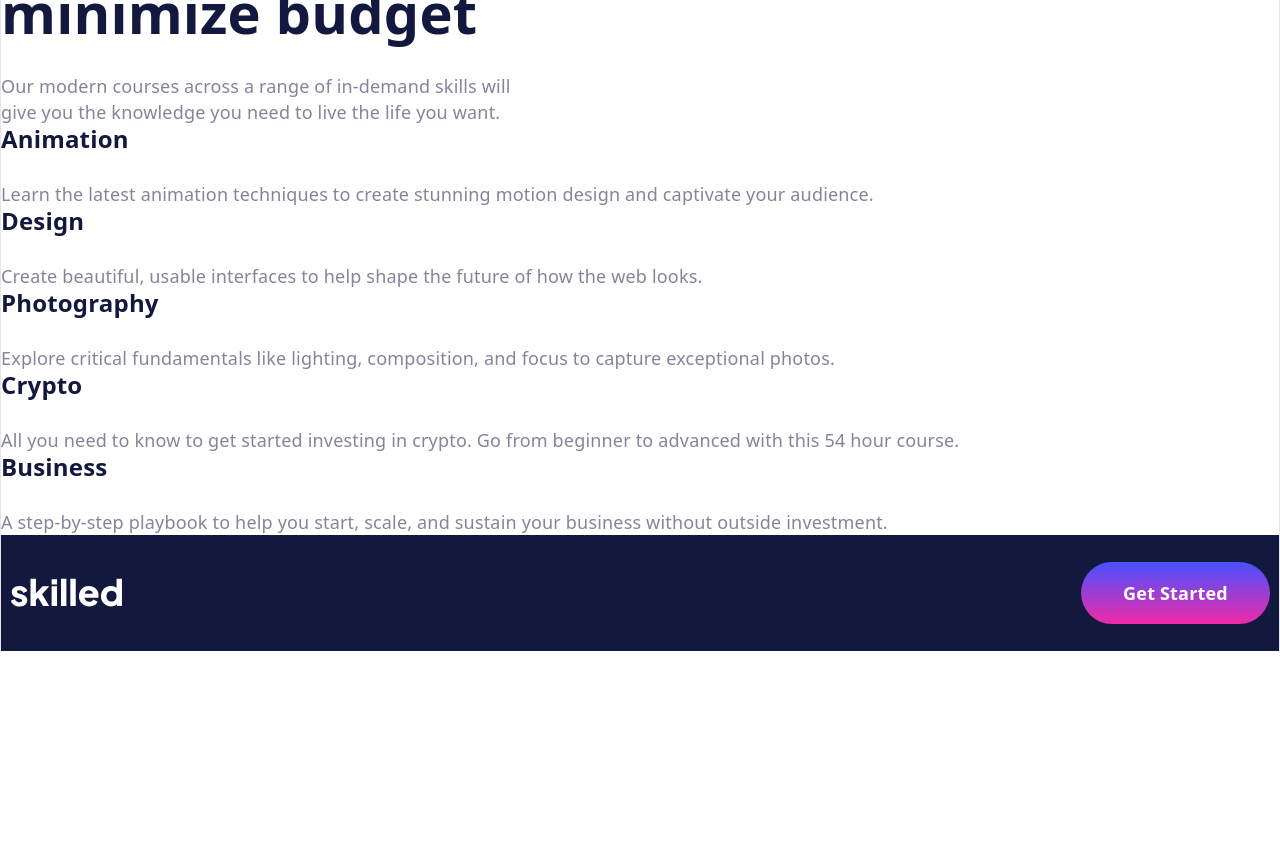
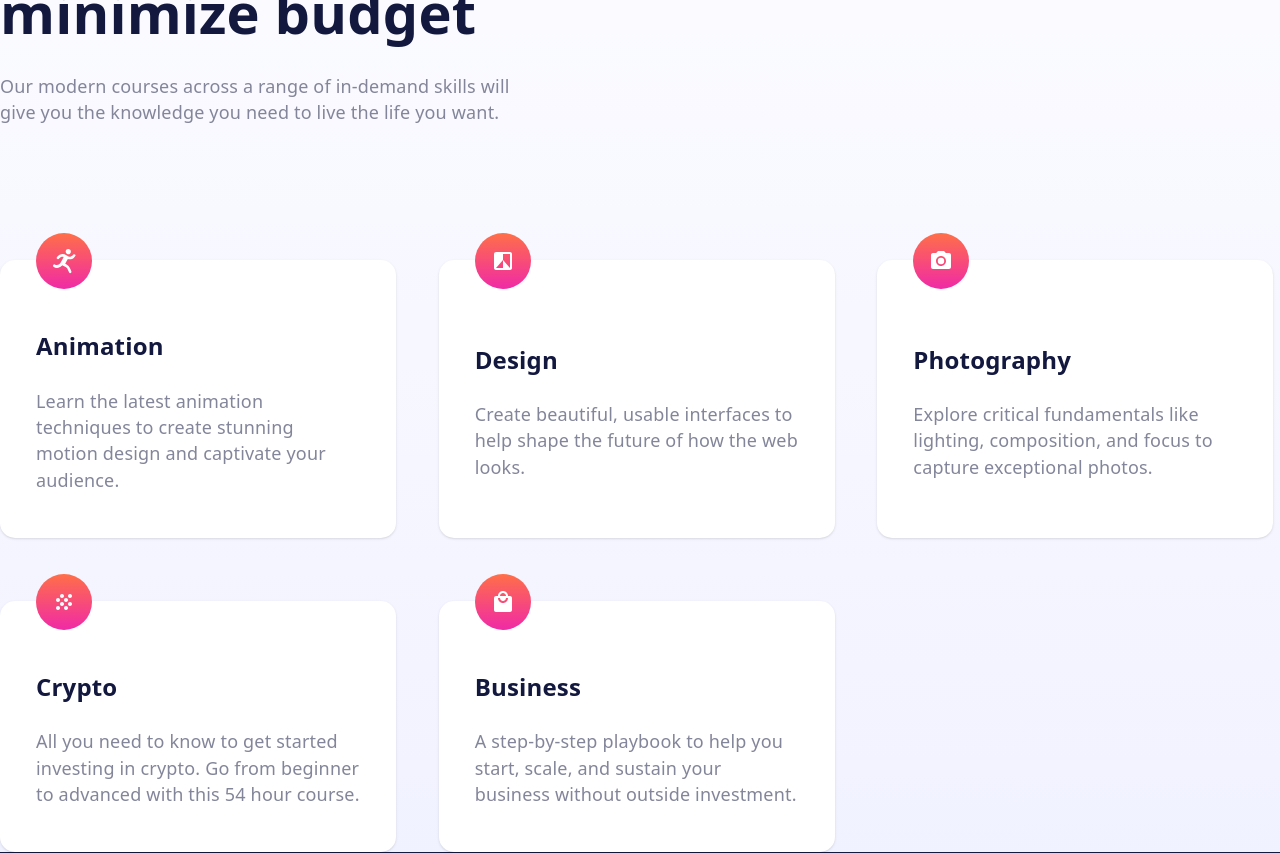
Before and after one commit to davisski/skilled-elearning-landing-page, a React (Vite) app: page / in a window 1280 px wide. Shown: the part 440-1293 px from the top of the page. Before the commit the page ends 1091 px from the top, so only its background shows below. Built offline with nearby package versions, Linux system fonts and the light colour scheme.

Commit message:
#10 - Card component

```diff
--- a/src/App.jsx
+++ b/src/App.jsx
@@ -1,6 +1,13 @@
 import ButtonComponent from './components/ButtonComponent'
 import NavigationComponent from './components/NavigationComponent'
 import ContentComponent from './components/ContentComponent'
+import CardComponent from './components/CardComponent'
+import animationIcon from './assets/icon-animation.svg';
+import designIcon from './assets/icon-design.svg';
+import photographyIcon from './assets/icon-photography.svg';
+import cryptoIcon from './assets/icon-crypto.svg';
+import businessIcon from './assets/icon-business.svg';
+
 function App() {
 
   return (
@@ -17,26 +24,32 @@ function App() {
         headerClasses="text-[56px]" />
       </div>
 
-      <div className='grid'>
-        <ContentComponent title="Animation"
+      <div className='grid mt-30 grid-cols-3 gap-x-8 gap-y-14'>
+        <CardComponent title="Animation"
         description="Learn the latest animation techniques to create stunning motion design and captivate your audience."
-        headerClasses="text-[24px]" />
+        headerClasses="text-[24px]"
+        icon={animationIcon} />
 
-        <ContentComponent title="Design"
+
+        <CardComponent title="Design"
         description="Create beautiful, usable interfaces to help shape the future of how the web looks."
-        headerClasses="text-[24px]" />
+        headerClasses="text-[24px]"
+        icon={designIcon} />
 
-        <ContentComponent title="Photography"
+        <CardComponent title="Photography"
         description="Explore critical fundamentals like lighting, composition, and focus to capture exceptional photos."
-        headerClasses="text-[24px]" />
+        headerClasses="text-[24px]"
+        icon={photographyIcon} />
 
-        <ContentComponent title="Crypto"
+        <CardComponent title="Crypto"
         description="All you need to know to get started investing in crypto. Go from beginner to advanced with this 54 hour course."
-        headerClasses="text-[24px]" />
+        headerClasses="text-[24px]"
+        icon={cryptoIcon} />
 
-        <ContentComponent title="Business"
+        <CardComponent title="Business"
         description="A step-by-step playbook to help you start, scale, and sustain your business without outside investment."
-        headerClasses="text-[24px]" />
+        headerClasses="text-[24px]"
+        icon={businessIcon} />
 
       </div>
       <footer className='w-full bg-blue-900'>
--- /dev/null
+++ b/src/components/CardComponent.jsx
@@ -0,0 +1,15 @@
+import ContentComponent from './ContentComponent'
+const CardComponent = ({title, description, headerClasses, icon}) => {
+  return (
+    <div className='relative bg-white max-w-88 shadow px-8 pt-16 pb-10 max-h-87.5 rounded-[15px] flex items-center justify-center'>
+        <div className='absolute -top-6 left-8'>
+            <img src={icon} alt={title} />
+        </div>
+        <ContentComponent title={title}
+            description={description}
+            headerClasses={headerClasses} />
+    </div>
+  )
+}
+
+export default CardComponent
--- a/src/index.css
+++ b/src/index.css
@@ -75,9 +75,10 @@ body {
   max-width: 100%;
   margin: 0 auto;
   text-align: center;
-  border-inline: 1px solid var(--border);
+  /* border-inline: 1px solid var(--border); */
   min-height: 100svh;
   display: flex;
   flex-direction: column;
   box-sizing: border-box;
+  background-image: linear-gradient(180deg, #FFFFFF 0%, #F0F1FF 100%);
 }
```
